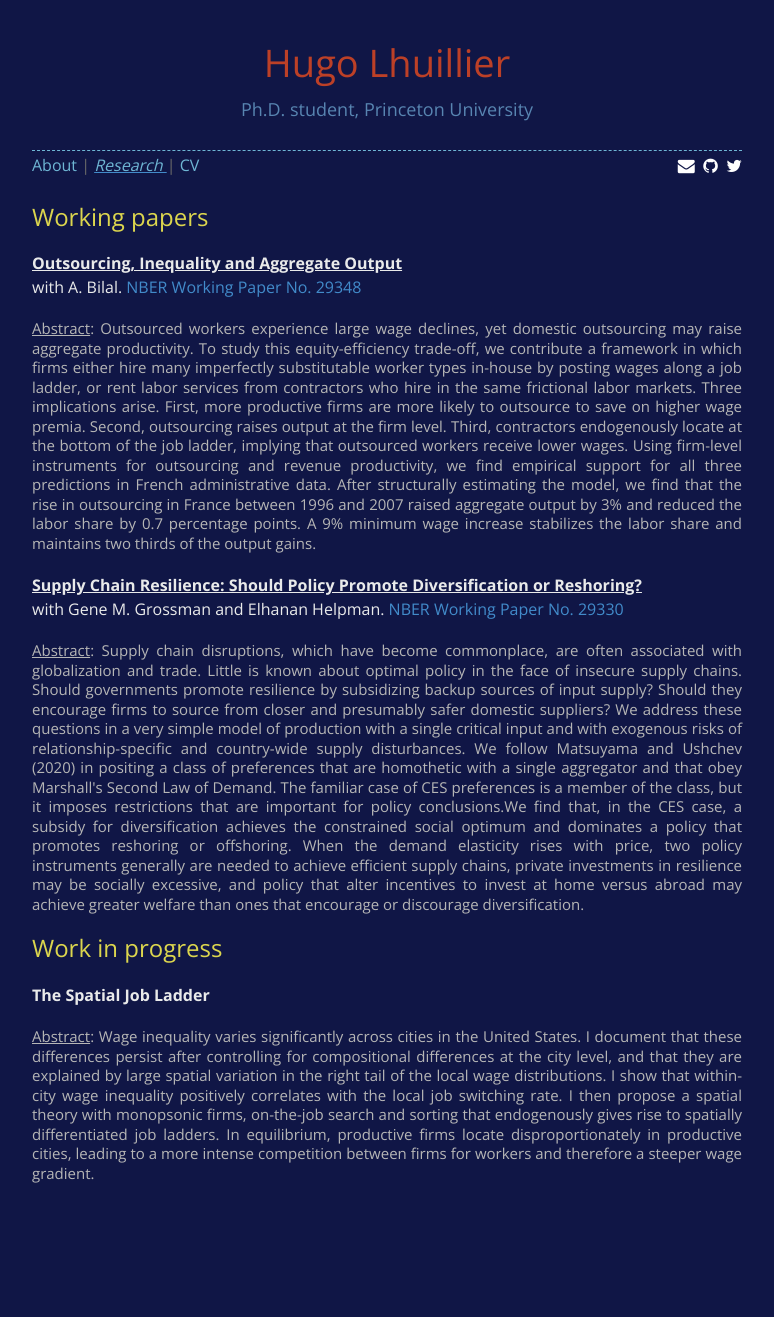
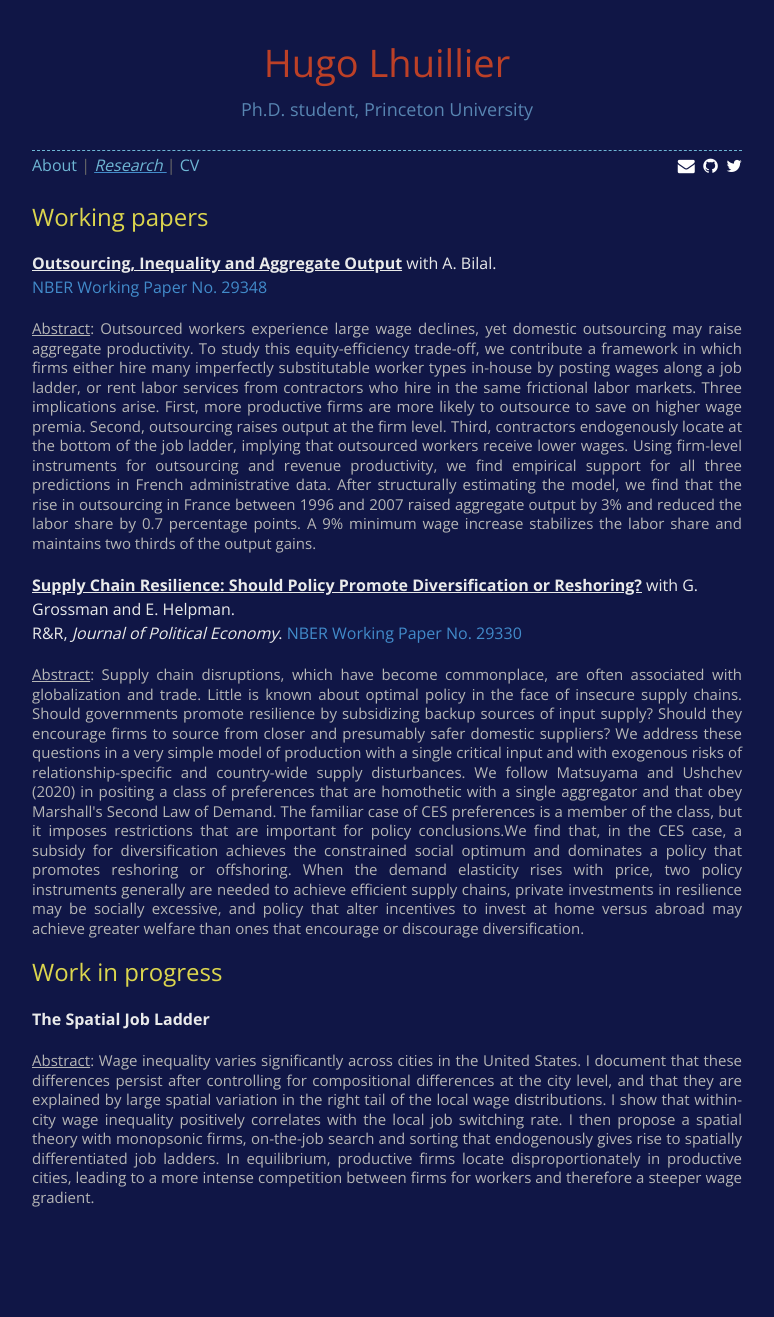
Before and after one commit to HugoLhuillier/hugolhuillier.github.io, a Jekyll site: the page built from research.html, in a window 1280 px wide. Shown: the whole page, without its empty margins (253-1027 px from the left). Built offline with Jekyll 4.4.1, drawn with Linux system fonts in a browser that asks for light colours; nearby versions of some CDN libraries; comment, search, counter and statistics services are not loaded; before the commit the page ends 1293 px from its top, so only the background shows below that.

Commit message:
:tada: R&R JPE

```diff
--- a/research.html
+++ b/research.html
@@ -5,15 +5,13 @@ layout: default
 
 <h2>Working papers</h2>
 
-<b> <a href="./files/papers/bilal2021outsourcing.pdf" target="blank"> <span class="char2"> Outsourcing, Inequality and Aggregate Output</span></a></b>
-<br>with A. Bilal.
+<b> <a href="./files/papers/bilal2021outsourcing.pdf" target="blank"> <span class="char2"> Outsourcing, Inequality and Aggregate Output</span></a></b> with A. Bilal. <br>
 <a href="https://www.nber.org/papers/w29348" target="blank"> NBER Working Paper No. 29348 </a></p>
 
 <h6><u>Abstract</u>: Outsourced workers experience large wage declines, yet domestic outsourcing may raise aggregate productivity. To study this equity-efficiency trade-off, we contribute a framework in which firms either hire many imperfectly substitutable worker types in-house by posting wages along a job ladder, or rent labor services from contractors who hire in the same frictional labor markets. Three implications arise. First, more productive firms are more likely to outsource to save on higher wage premia. Second, outsourcing raises output at the firm level. Third, contractors endogenously locate at the bottom of the job ladder, implying that outsourced workers receive lower wages. Using firm-level instruments for outsourcing and revenue productivity, we find empirical support for all three predictions in French administrative data. After structurally estimating the model, we find that the rise in outsourcing in France between 1996 and 2007 raised aggregate output by 3% and reduced the labor share by 0.7 percentage points. A 9% minimum wage increase stabilizes the labor share and maintains two thirds of the output gains. </h6>
 
-<b> <a href="./files/papers/grossman2021supply.pdf" target="blank"> <span class="char2"> Supply Chain Resilience: Should Policy Promote Diversification or Reshoring?</span></a></b>
-<br>with Gene M. Grossman and Elhanan Helpman.
-<a href="https://www.nber.org/papers/w29330" target="blank"> NBER Working Paper No. 29330 </a></p>
+<b> <a href="./files/papers/grossman2021supply.pdf" target="blank"> <span class="char2"> Supply Chain Resilience: Should Policy Promote Diversification or Reshoring?</span></a></b> with G. Grossman and E. Helpman. <br>
+R&R, <i>Journal of Political Economy</i>. <a href="https://www.nber.org/papers/w29330" target="blank"> NBER Working Paper No. 29330 </a> </p>
 
 <h6><u>Abstract</u>: Supply chain disruptions, which have become commonplace, are often associated with globalization and trade. Little is known about optimal policy in the face of insecure supply chains. Should governments promote resilience by subsidizing backup sources of input supply? Should they encourage firms to source from closer and presumably safer domestic suppliers? We address these questions in a very simple model of production with a single critical input and with exogenous risks of relationship-specific and country-wide supply disturbances. We follow Matsuyama and Ushchev (2020) in positing a class of preferences that are homothetic with a single aggregator and that obey Marshall's Second Law of Demand. The familiar case of CES preferences is a member of the class, but it imposes restrictions that are important for policy conclusions.We find that, in the CES case, a subsidy for diversification achieves the constrained social optimum and dominates a policy that promotes reshoring or offshoring. When the demand elasticity rises with price, two policy instruments generally are needed to achieve efficient supply chains, private investments in resilience may be socially excessive, and policy that alter incentives to invest at home versus abroad may achieve greater welfare than ones that encourage or discourage diversification. </h6>
 
```
